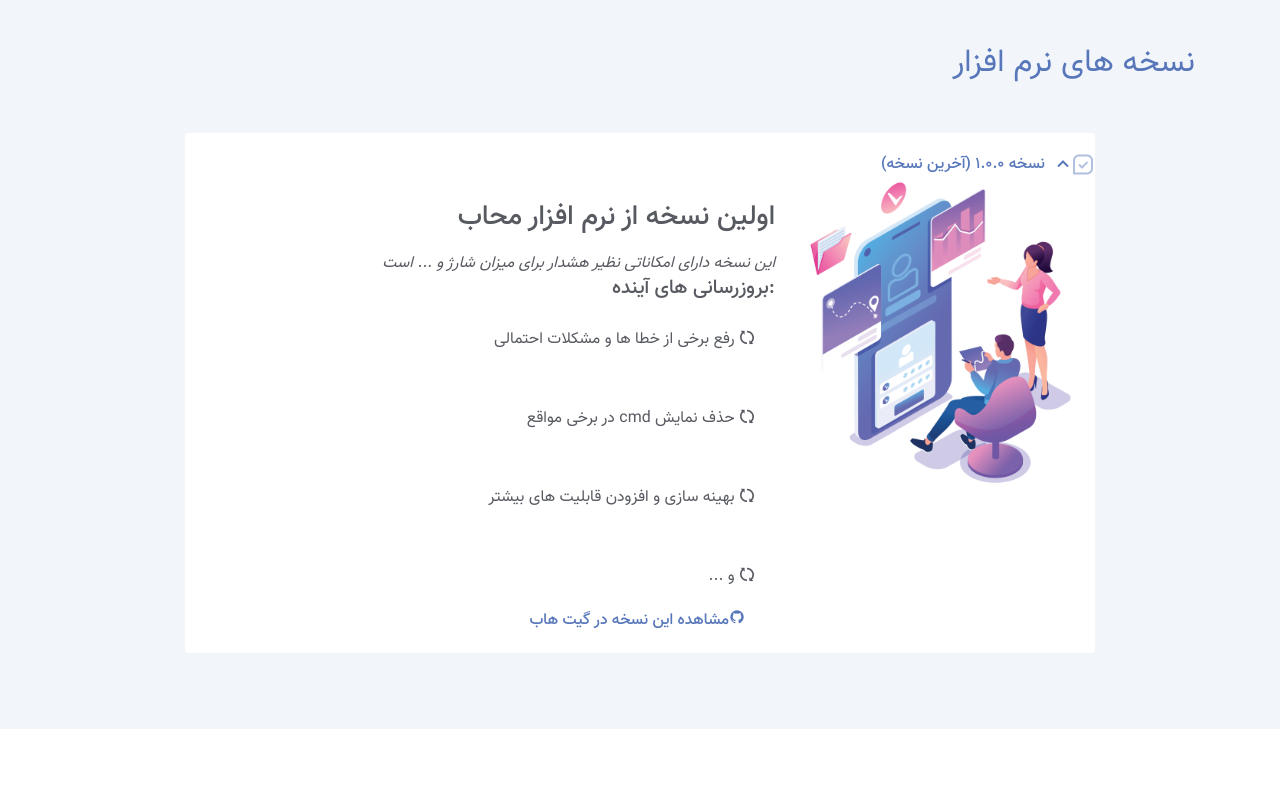
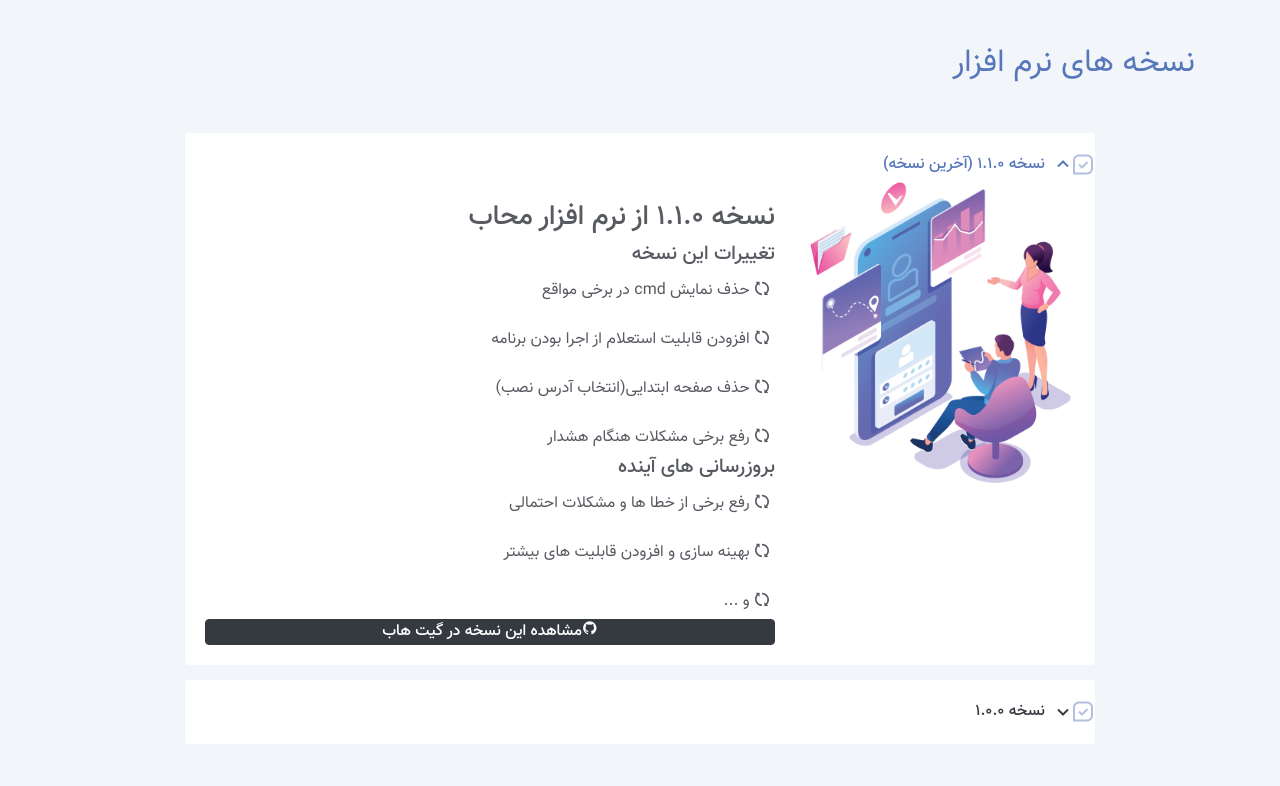
Before and after one commit to AbRamazani/mahab, a plain HTML site: page index.html in a window 1280 px wide. Shown: the part 1420-2206 px from the top of the page. Drawn offline with Linux system fonts and the light colour scheme.

Commit message:
add new version to site

```diff
--- a/assets/css/style.css
+++ b/assets/css/style.css
@@ -853,7 +853,7 @@ section {
 }
 
 .faq .accordion-list li {
-  padding: 20px;
+  padding: 5px;
   background: #fff;
   border-radius: 4px;
   position: relative;
--- a/index.html
+++ b/index.html
@@ -136,9 +136,37 @@
 
         <div class="accordion-list">
           <ul>
-            <li data-aos="fade-up">
-              <i class="bx bx-message-square-check icon-help"></i> <a data-toggle="collapse" class="collapse" href="#virsion1-0-0">نسخه 1.0.0 (آخرین نسخه)<i class="bx bx-chevron-down icon-show"></i><i class="bx bx-chevron-up icon-close"></i></a>
-              <div id="virsion1-0-0" class="collapse show">
+            <li data-aos="fade-up" style="padding: 20px">
+              <i class="bx bx-message-square-check icon-help"></i> <a data-toggle="collapse" class="collapse" href="#virsion1-1-0">نسخه 1.1.0 (آخرین نسخه)<i class="bx bx-chevron-down icon-show"></i><i class="bx bx-chevron-up icon-close"></i></a>
+              <div id="virsion1-1-0" class="collapse show">
+                <div class="row content">
+				  <div class="col-md-4" data-aos="fade-right">
+					<img src="assets/img/details-1.png" class="img-fluid" alt="">
+				  </div>
+				  <div class="col-md-8 pt-4" data-aos="fade-up">
+					<h3>نسخه 1.1.0 از نرم افزار محاب</h3>
+					<h5>تغییرات این نسخه</h5>
+					<ul>
+					  <li><i class="icofont-spinner-alt-3"></i> حذف نمایش cmd در برخی مواقع</li>
+					  <li><i class="icofont-spinner-alt-3"></i> افزودن قابلیت استعلام از اجرا بودن برنامه</li>
+					  <li><i class="icofont-spinner-alt-3"></i> حذف صفحه ابتدایی(انتخاب آدرس نصب)</li>
+					  <li><i class="icofont-spinner-alt-3"></i> رفع برخی مشکلات هنگام هشدار</li>
+					</ul>
+					<h5>بروزرسانی های آینده</h5>
+					<ul>
+					  <li><i class="icofont-spinner-alt-3"></i> رفع برخی از خطا ها و مشکلات احتمالی</li>
+					  <li><i class="icofont-spinner-alt-3"></i> بهینه سازی و افزودن قابلیت های بیشتر</li>
+					  <li><i class="icofont-spinner-alt-3"></i> و ...</li>
+					</ul>
+					<a href="https://github.com/AbRamazani/mahab/releases/tag/v1.1.0" class="btn btn-dark"><i class="bx bxl-github"></i>مشاهده این نسخه در گیت هاب</a>
+				  </div>
+				</div>
+              </div>
+            </li>
+			<li data-aos="fade-up" data-aos-delay="200" style="padding: 20px">
+              <i class="bx bx-message-square-check icon-help"></i> <a data-toggle="collapse" href="#virsion1-0-0" class="collapsed">نسخه 1.0.0
+              <i class="bx bx-chevron-down icon-show"></i><i class="bx bx-chevron-up icon-close"></i></a>
+              <div id="virsion1-0-0" class="collapse">
                 <div class="row content">
 				  <div class="col-md-4" data-aos="fade-right">
 					<img src="assets/img/details-1.png" class="img-fluid" alt="">
@@ -148,19 +176,11 @@
 					<p class="font-italic">
 					  این نسخه دارای امکاناتی نظیر هشدار برای میزان شارژ و ... است
 					</p>
-					<h5>:بروزرسانی های آینده</h5>
-					<ul>
-					  <li><i class="icofont-spinner-alt-3"></i> رفع برخی از خطا ها و مشکلات احتمالی</li>
-					  <li><i class="icofont-spinner-alt-3"></i> حذف نمایش cmd در برخی مواقع</li>
-					  <li><i class="icofont-spinner-alt-3"></i> بهینه سازی و افزودن قابلیت های بیشتر</li>
-					  <li><i class="icofont-spinner-alt-3"></i> و ...</li>
-					</ul>
-					<a href="https://github.com/AbRamazani/mahab/releases/tag/v1.0.0" class="download-btn"><i class="bx bxl-github"></i>مشاهده این نسخه در گیت هاب</a>
+					<a href="https://github.com/AbRamazani/mahab/releases/tag/v1.0.0" class="btn btn-dark"><i class="bx bxl-github"></i>مشاهده این نسخه در گیت هاب</a>
 				  </div>
 				</div>
               </div>
             </li>
-
           </ul>
         </div>
 
@@ -221,7 +241,7 @@
 
         <div class="accordion-list">
           <ul>
-            <li data-aos="fade-up" data-aos-delay="100">
+            <li data-aos="fade-up" data-aos-delay="200" style="padding: 20px">
               <i class="bx bx-help-circle icon-help"></i> <a data-toggle="collapse" href="#q-1" class="collapsed">آیا استفاده از این نرم افزار دارای هزینه است؟
               <i class="bx bx-chevron-down icon-show"></i><i class="bx bx-chevron-up icon-close"></i></a>
 			  <div id="q-1" class="collapse" data-parent=".accordion-list">
@@ -231,7 +251,7 @@
 			  </div>
             </li>
 
-            <li data-aos="fade-up" data-aos-delay="200">
+            <li data-aos="fade-up" data-aos-delay="300" style="padding: 20px">
               <i class="bx bx-help-circle icon-help"></i> <a data-toggle="collapse" href="#q-2" class="collapsed">آیا برای استفاده از نرم افزار نیاز به ثبت نام است؟
               <i class="bx bx-chevron-down icon-show"></i><i class="bx bx-chevron-up icon-close"></i></a>
               <div id="q-2" class="collapse" data-parent=".accordion-list">
@@ -241,7 +261,7 @@
               </div>
             </li>
 
-            <li data-aos="fade-up" data-aos-delay="300">
+            <li data-aos="fade-up" data-aos-delay="400" style="padding: 20px">
               <i class="bx bx-help-circle icon-help"></i> <a data-toggle="collapse" href="#q-3" class="collapsed">کارایی این نرم افزار چیست؟
               <i class="bx bx-chevron-down icon-show"></i><i class="bx bx-chevron-up icon-close"></i></a>
               <div id="q-3" class="collapse" data-parent=".accordion-list">
```
